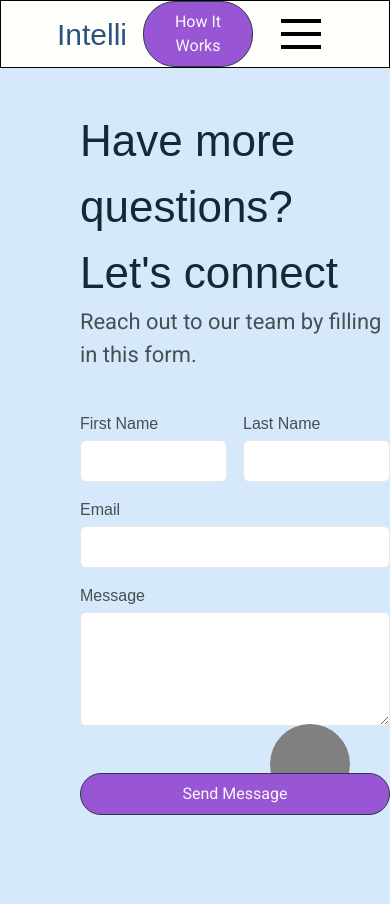
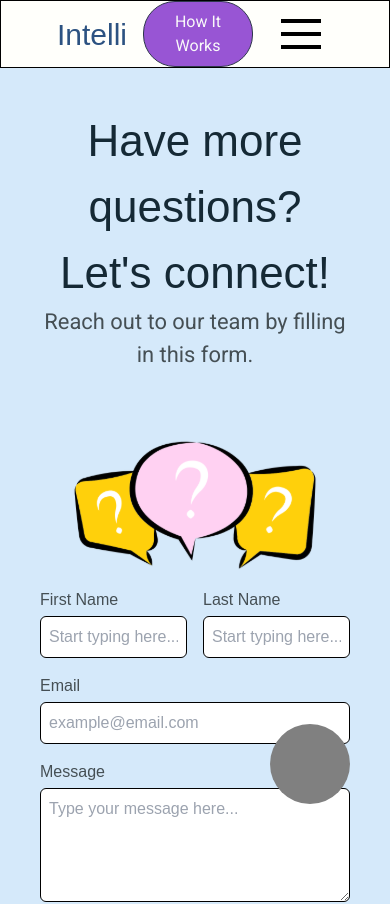
Before and after one commit to intelliagents25/intelliAgents, a Next.js app in the folder frontend/: page /contact-us in a window 390 px wide. Shown: the top 904 px of the page. Built offline with nearby package versions, Linux system fonts and the light colour scheme; a web font is replaced by a local one.

Commit message:
finalized responsiveness for contact us page

```diff
--- a/frontend/src/app/contact-us/ContactUsForm.js
+++ b/frontend/src/app/contact-us/ContactUsForm.js
@@ -1,6 +1,5 @@
 import React, { useState } from 'react';
 import "../globals.css";
-
 
 const ContactUsForm = () => {
   const [formData, setFormData] = useState({
@@ -18,13 +17,14 @@ const ContactUsForm = () => {
     });
   };
 
-  const handleSubmit = () => {
+  const handleSubmit = (e) => {
+    e.preventDefault();
     // Handle form submission logic, e.g., API call or sending the message
     console.log('Form submitted:', formData);
   };
 
   return (
-    <div className="min-h-screen flex">
+    <div className="flex">
       <form onSubmit={handleSubmit} className="w-full max-w-lg rounded-lg">
         <div className="grid grid-cols-1 gap-4">
           {/* First Name and Last Name */}
@@ -37,8 +37,9 @@ const ContactUsForm = () => {
                 name="firstName"
                 value={formData.firstName}
                 onChange={handleChange}
-                className="mt-1 p-2 w-full border rounded-md text-dark"
+                className="mt-1 p-2 w-full border rounded-md text-dark border-[1px] border-black"
                 required
+                placeholder="Start typing here..."
               />
             </div>
             <div>
@@ -49,8 +50,9 @@ const ContactUsForm = () => {
                 name="lastName"
                 value={formData.lastName}
                 onChange={handleChange}
-                className="mt-1 p-2 w-full border rounded-md text-dark"
+                className="mt-1 p-2 w-full border rounded-md text-dark border-[1px] border-black"
                 required
+                placeholder="Start typing here..."
               />
             </div>
           </div>
@@ -64,8 +66,9 @@ const ContactUsForm = () => {
               name="email"
               value={formData.email}
               onChange={handleChange}
-              className="mt-1 p-2 w-full border rounded-md text-dark"
+              className="mt-1 p-2 w-full border rounded-md text-dark border-[1px] border-black"
               required
+              placeholder="example@email.com"
             />
           </div>
 
@@ -78,14 +81,15 @@ const ContactUsForm = () => {
               value={formData.message}
               onChange={handleChange}
               rows="4"
-              className="mt-1 p-2 w-full border rounded-md text-dark"
+              className="mt-1 p-2 w-full border rounded-md text-dark border-[1px] border-black"
               required
+              placeholder="Type your message here..."
             />
           </div>
 
           {/* Submit Button */}
-          <div className="mt-6">
-            <button type="submit" className="w-full py-2"> Send Message </button>
+          <div className="my-6">
+            <button type="submit" className="w-full py-2 bg-gradient-to-r from-[#9855D4] to-[#5AAAFA] text-white rounded-md roboto-font">Send message</button>
           </div>
         </div>
       </form>
--- a/frontend/src/app/contact-us/page.js
+++ b/frontend/src/app/contact-us/page.js
@@ -1,25 +1,35 @@
 'use client';
-import React, { useState } from 'react';
+import React from 'react';
 import "../globals.css";
 import ContactUsForm from './ContactUsForm';
 
 const ContactUsPage = () => {
-
     return (
         <>
             <link rel="preconnect" href="https://fonts.googleapis.com" />
             <link rel="preconnect" href="https://fonts.gstatic.com" crossOrigin="anonymous" />
+            <div className="min-h-screen flex flex-col bg-blue mx-10 md:mx-15 lg:mx-20">
+                <div className="bg-[#D5E9FA]">
+                    <div>
+                        <h1 className="mt-10 text-dark text-center lg:text-start">Have more questions? Let's connect!</h1>
+                        <h3 className="mb-10 font-subtitle text-light text-center lg:text-start">Reach out to our team by filling in this form.</h3>
+                    </div>
 
-            <main className='flex flex-row  justify-content-center bg-blue ml-20'>
-                <div className='flex flex-col'>
-                    <h1 className="mt-10 text-dark"> Have more questions? Let's connect </h1>
-                    <h3 className="font-subtitle text-light"> Reach out to our team by filling in this form.</h3>
-                    <div className='mt-10'><ContactUsForm /></div>
+                    <div className="flex flex-col-reverse lg:grid lg:grid-cols-2 w-full items-center justify-between">
+                        {/* Left content */}
+                        <ContactUsForm />
+
+                        {/* Right content */}
+                        <div className="flex justify-center items-center">
+                            <img
+                                src="/images/contact-us-graphic.svg"
+                                alt="Question marks in speech bubbles"
+                                className="w-[75vw]"
+                            />
+                        </div>
+                    </div>
                 </div>
-                <div>
-                    <img src="/images/contact-us-graphic.svg" alt="Contact Us" className="hidden lg:block" />
-                </div>
-            </main>
+            </div>
         </>
     );
 };
```
